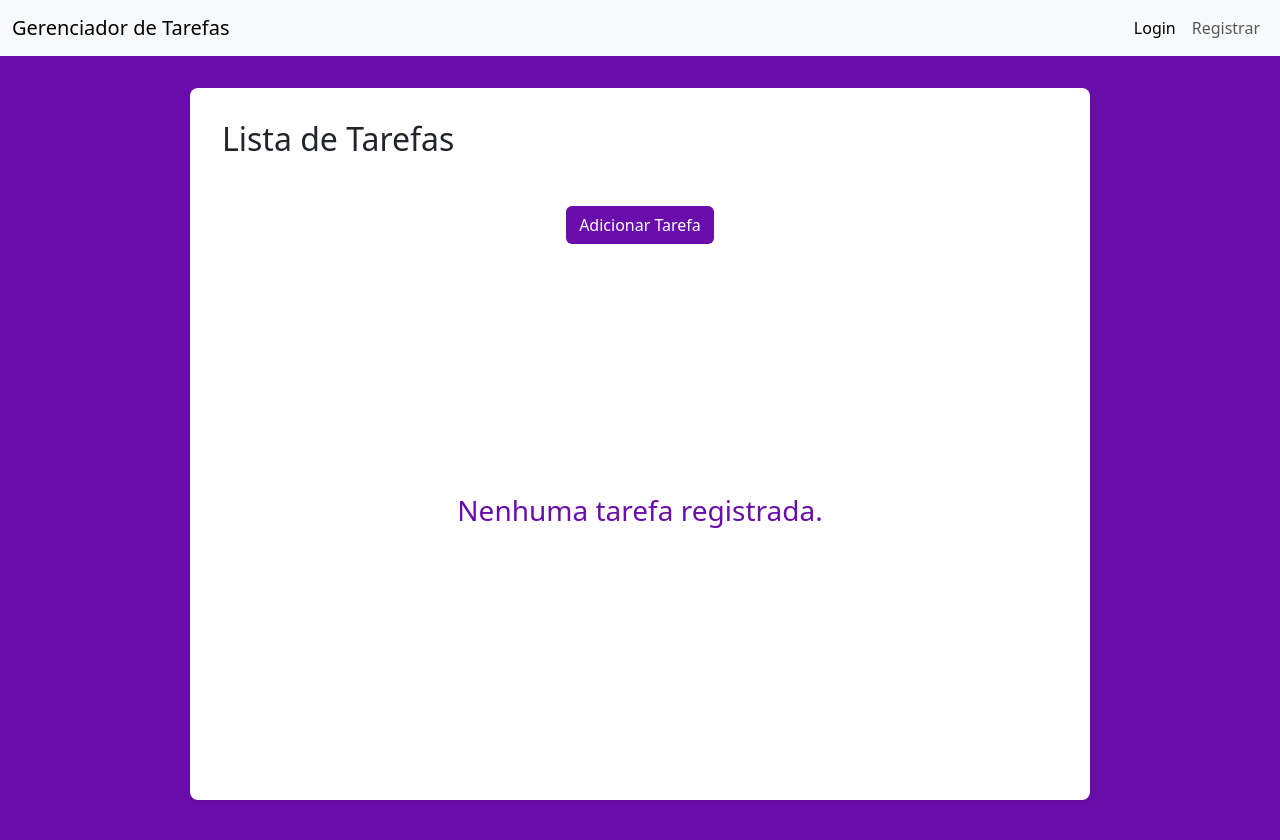
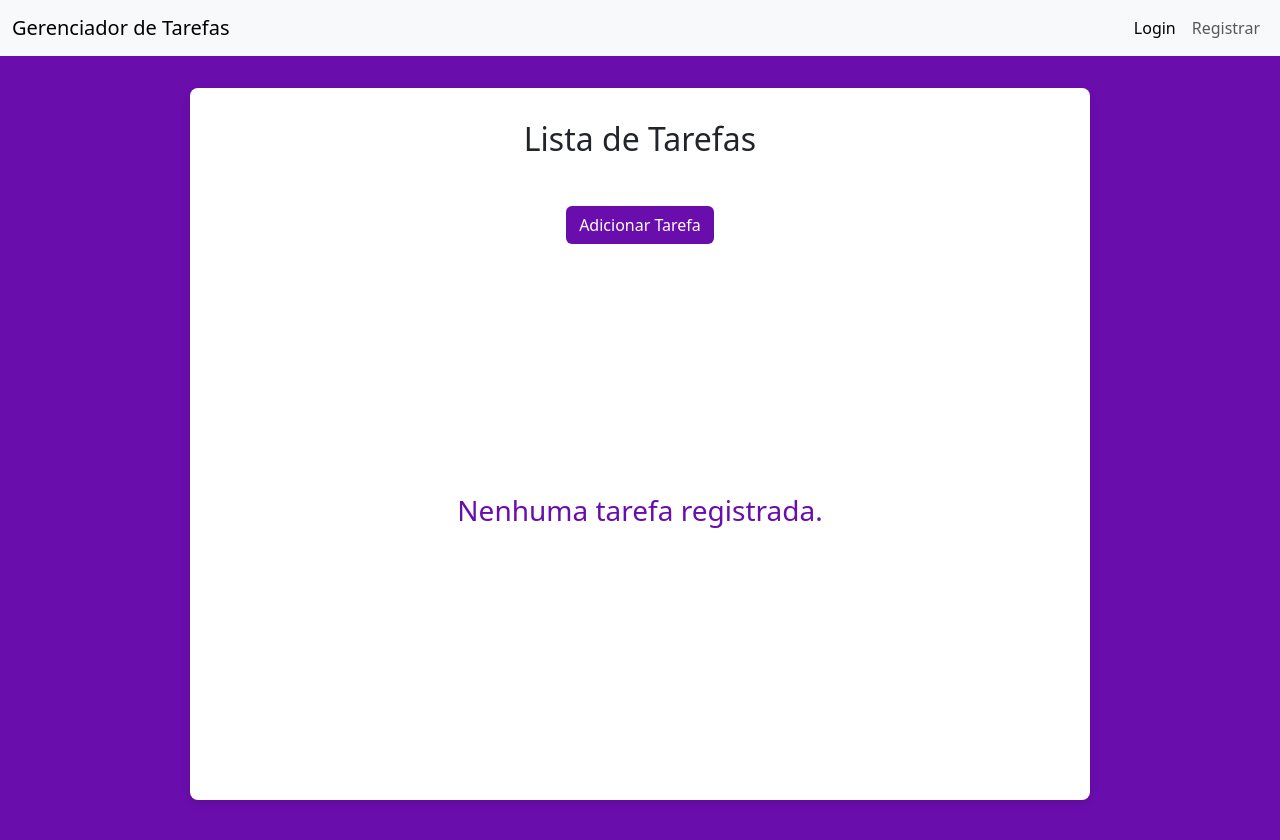
Before and after one commit to BernardCoutinho/task-management, an Angular app: page /todo-list in a window 1280 px wide. Shown: the top 840 px of the page. Built offline with nearby package versions, Linux system fonts and the light colour scheme.

Commit message:
alinhamento titulo

```diff
--- a/src/app/pages/todo-list/todo-list.component.html
+++ b/src/app/pages/todo-list/todo-list.component.html
@@ -1,11 +1,10 @@
 <div class="todo-container">
   <div class="todo-box">
-    <h2>Lista de Tarefas</h2>
+    <h2 class="todo-title">Lista de Tarefas</h2>
 
     <button class="btn btn-add-task" (click)="openModal(taskModal)">Adicionar Tarefa</button>
 
     <h3 *ngIf="tasks.length === 0" class="no-tasks-message">Nenhuma tarefa registrada.</h3>
-
 
     <ul class="task-list" *ngIf="tasks.length > 0">
       <li class="task-item" *ngFor="let task of paginatedTasks" [ngClass]="{'completed': task.completed}">
--- a/src/app/pages/todo-list/todo-list.component.scss
+++ b/src/app/pages/todo-list/todo-list.component.scss
@@ -16,6 +16,10 @@
   max-width: 900px;
   width: 100%;
   min-height: 500px;
+}
+
+.todo-title {
+  text-align: center;
 }
 
 .no-tasks-message {
@@ -52,29 +56,6 @@
     text-decoration: line-through; /* Estilo riscado para texto */
   }
 }
-
-// .task-content {
-//   flex-grow: 1;
-//   overflow-y: auto;
-//   margin-bottom: 1rem;
-// }
-
-// .task-title, .task-description {
-//   font-size: 1.5rem;
-//   word-wrap: break-word;
-//   max-height: 4.5rem;
-//   overflow-y: auto;
-// }
-
-// .task-description {
-//   font-size: 1rem;
-//   color: rgba(255, 255, 255, 0.8);
-//   margin-bottom: 1rem;
-// }
-
-
-
-
 
 .btn-add-task {
   background-color: #6a0dad;
```
